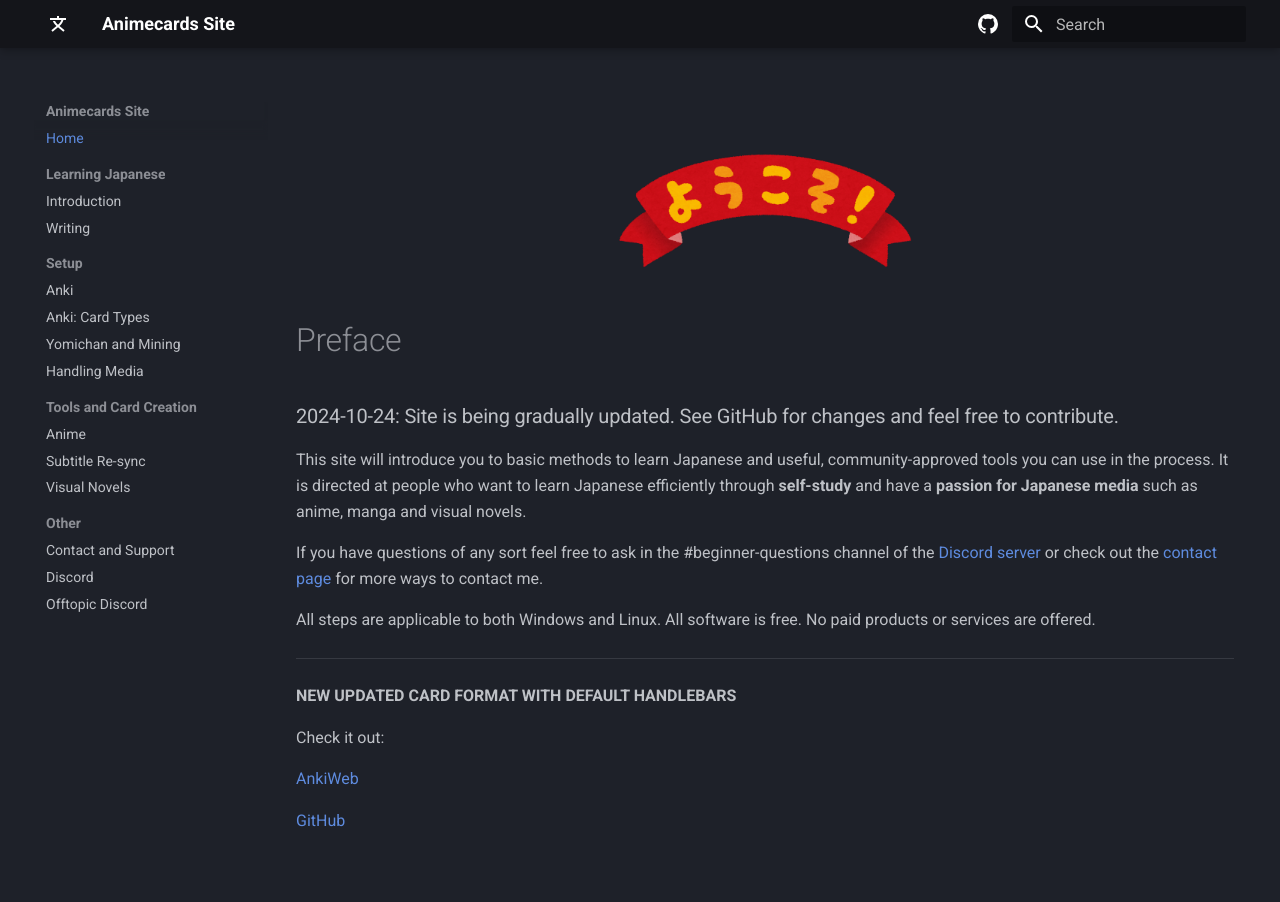
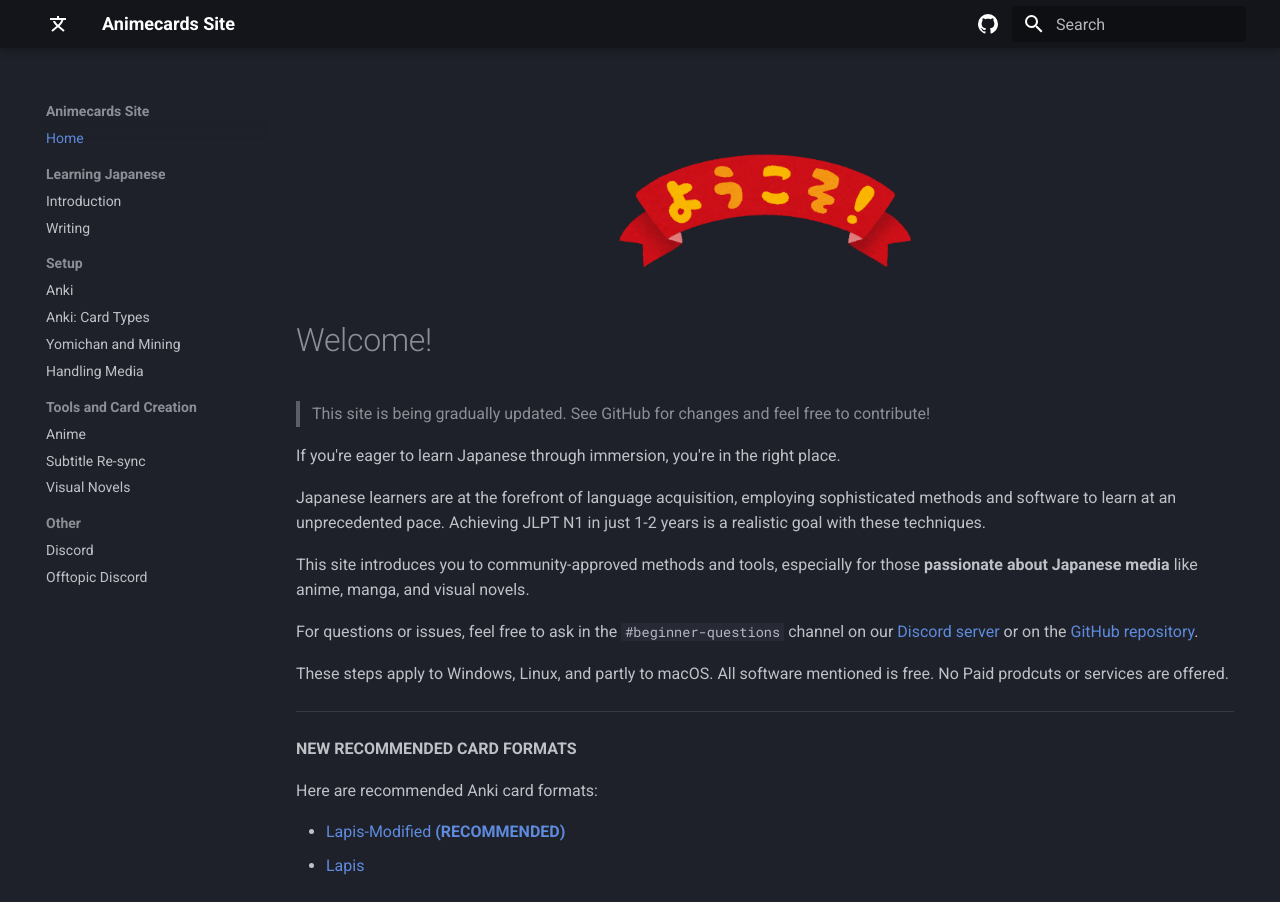
Before and after one commit to friedrich-de/AnimecardsWebsite, an MkDocs documentation site: the page built from docs/index.md, in a window 1280 px wide. Built offline with MkDocs 1.6.1 and Material for MkDocs 9.7.7, drawn with Linux system fonts in a browser that asks for light colours.

Commit message:
Rework main page and remove support section

```diff
--- a/docs/index.md
+++ b/docs/index.md
@@ -1,34 +1,31 @@
 ---
 hide:
+- toc # Hide table of contents
+---
 
-- toc # Hide table of contents
-
----
 <figure>
   <img src="images/text_youkoso.png" width="300"/>
 </figure>
 
-# Preface
+# Welcome!
 
-### 2024-10-24: Site is being gradually updated. See GitHub for changes and feel free to contribute.
+> This site is being gradually updated. See GitHub for changes and feel free to contribute!
 
+If you're eager to learn Japanese through immersion, you're in the right place.
 
-This site will introduce you to basic methods to learn Japanese and useful, community-approved tools you can use in the
-process.
-It is directed at people who want to learn Japanese efficiently through **self-study** and have a **passion for Japanese
-media** such as anime, manga and visual novels.
+Japanese learners are at the forefront of language acquisition, employing sophisticated methods and software to learn at an unprecedented pace. Achieving JLPT N1 in just 1-2 years is a realistic goal with these techniques.
 
-If you have questions of any sort feel free to ask in the #beginner-questions channel of the [Discord
-server](https://animecards.site/discord/) or check out the [contact page](support.md) for more ways to contact me.
+This site introduces you to community-approved methods and tools, especially for those **passionate about Japanese media** like anime, manga, and visual novels.
 
-All steps are applicable to both Windows and Linux. All software is free. No paid products or services are offered.
+For questions or issues, feel free to ask in the `#beginner-questions` channel on our [Discord server](https://animecards.site/discord/) or on the [GitHub repository](https://github.com/friedrich-de/AnimecardsWebsite).
+
+These steps apply to Windows, Linux, and partly to macOS. All software mentioned is free. No Paid prodcuts or services are offered.
 
 ---
 
-**NEW UPDATED CARD FORMAT WITH DEFAULT HANDLEBARS**
+**NEW RECOMMENDED CARD FORMATS**
 
-Check it out:
+Here are recommended Anki card formats:
 
-[AnkiWeb](https://ankiweb.net/shared/info/151553357)
-
-[GitHub](https://github.com/friedrich-de/Basic-Mining-Deck)
+*   [Lapis-Modified **(RECOMMENDED)**](https://github.com/friedrich-de/lapis-modified)
+*   [Lapis](https://github.com/donkuri/lapis)
--- a/mkdocs.yml
+++ b/mkdocs.yml
@@ -44,6 +44,5 @@
       - Subtitle Re-sync: 'subtitles.md'
       - Visual Novels: 'visualnovels.md'
     - 'Other':
-      - Contact and Support: 'support.md'
       - Discord: 'discord.md'
       - Offtopic Discord: 'discord_offtopic.md'
```
Also changed, not shown: docs/support.md (deleted, +0 -9 lines).
